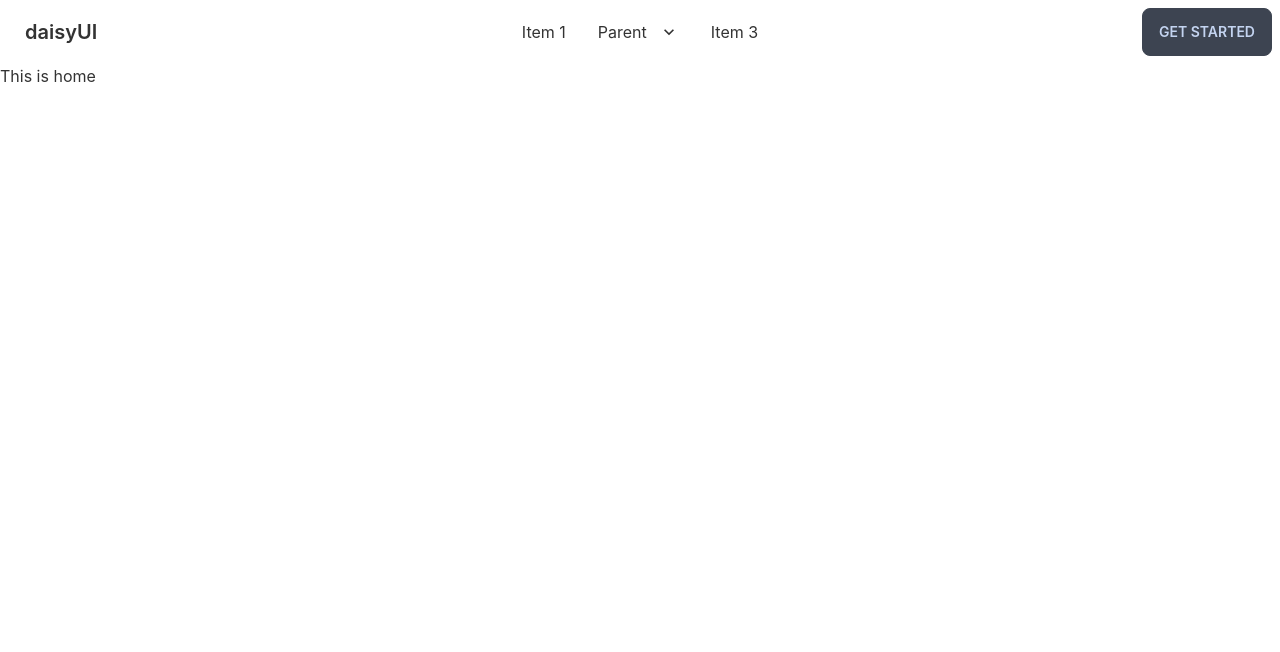
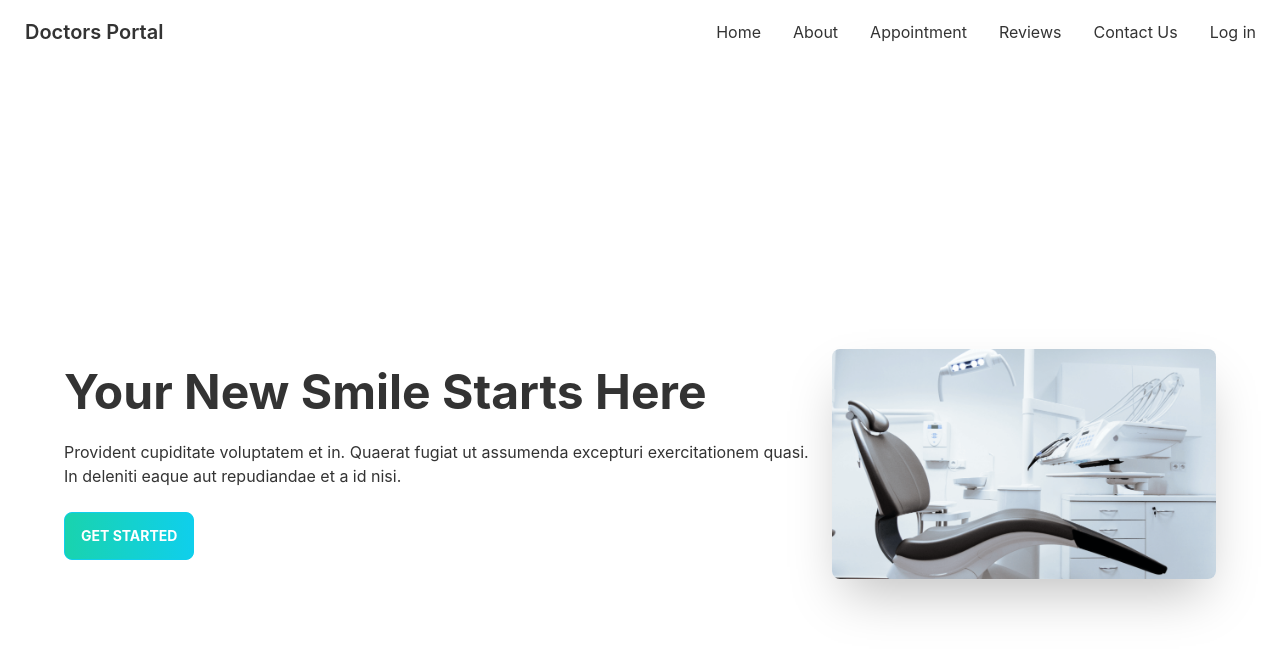
Before and after one commit to Easrib/doctors-portal-client, a React (Create React App) app: page / in a window 1280 px wide. Shown: the top 652 px of the page. Built offline with nearby package versions, Linux system fonts and the light colour scheme.

Commit message:
banner added

```diff
--- a/src/App.js
+++ b/src/App.js
@@ -4,6 +4,7 @@
 import { Route, Routes } from 'react-router-dom';
 import Home from './pages/Home/Home';
 import About from './pages/About/About';
+import Login from './Login/Login';
 
 function App() {
   return (
@@ -13,6 +14,7 @@
         <Route path='/home' element={<Home></Home>}></Route>
         <Route path='/' element={<Home></Home>}></Route>
         <Route path='/about' element={<About></About>}></Route>
+        <Route path='/login' element={<Login></Login>}></Route>
       </Routes>
     </div>
   );
--- /dev/null
+++ b/src/Login/Login.js
@@ -0,0 +1,11 @@
+import React from 'react';
+
+const Login = () => {
+    return (
+        <div>
+            <h1>This is login page</h1>
+        </div>
+    );
+};
+
+export default Login;
--- /dev/null
+++ b/src/pages/Home/Banner.js
@@ -0,0 +1,19 @@
+import React from 'react';
+import chair from '../../assets/images/chair.png'
+
+const Banner = () => {
+    return (
+        <div class="hero min-h-screen px-12">
+            <div class="hero-content flex-col lg:flex-row-reverse">
+                <img src={chair} class="max-w-sm rounded-lg shadow-2xl" />
+                <div>
+                    <h1 class="text-5xl font-bold">Your New Smile Starts Here</h1>
+                    <p class="py-6">Provident cupiditate voluptatem et in. Quaerat fugiat ut assumenda excepturi exercitationem quasi. In deleniti eaque aut repudiandae et a id nisi.</p>
+                    <button class="btn btn-primary uppercase text-white font-bold bg-gradient-to-r from-secondary to-primary">Get Started</button>
+                </div>
+            </div>
+        </div>
+    );
+};
+
+export default Banner;
--- a/src/pages/Home/Home.js
+++ b/src/pages/Home/Home.js
@@ -1,9 +1,10 @@
 import React from 'react';
+import Banner from './Banner';
 
 const Home = () => {
     return (
         <div>
-            <h2>This is home</h2>
+            <Banner></Banner>
         </div>
     );
 };
--- /dev/null
+++ b/src/pages/Home/Info.js
@@ -0,0 +1,11 @@
+import React from 'react';
+
+const Info = () => {
+    return (
+        <div>
+
+        </div>
+    );
+};
+
+export default Info;
--- /dev/null
+++ b/src/pages/Home/Infocard.js
@@ -0,0 +1,11 @@
+import React from 'react';
+
+const Infocard = () => {
+    return (
+        <div>
+
+        </div>
+    );
+};
+
+export default Infocard;
--- a/src/pages/Shared/Navbar.js
+++ b/src/pages/Shared/Navbar.js
@@ -1,6 +1,15 @@
 import React from 'react';
+import { Link } from 'react-router-dom';
 
 const Navbar = () => {
+    const menuItems = <>
+        <li><Link to='/'>Home</Link></li>
+        <li><Link to='/about'>About</Link></li>
+        <li><Link to='/appointment'>Appointment</Link></li>
+        <li><Link to='/reviews'>Reviews</Link></li>
+        <li><Link to='/contact'>Contact Us</Link></li>
+        <li><Link to='/login'>Log in</Link></li>
+    </>
     return (
         <div class="navbar bg-base-100">
             <div class="navbar-start">
@@ -9,40 +18,15 @@
                         <svg xmlns="http://www.w3.org/2000/svg" class="h-5 w-5" fill="none" viewBox="0 0 24 24" stroke="currentColor"><path stroke-linecap="round" stroke-linejoin="round" stroke-width="2" d="M4 6h16M4 12h8m-8 6h16" /></svg>
                     </label>
                     <ul tabindex="0" class="menu menu-compact dropdown-content mt-3 p-2 shadow bg-base-100 rounded-box w-52">
-        <li><a>Item 1</a></li>
-        <li tabindex="0">
-          <a class="justify-between">
-            Parent
-            <svg class="fill-current" xmlns="http://www.w3.org/2000/svg" width="24" height="24" viewBox="0 0 24 24"><path d="M8.59,16.58L13.17,12L8.59,7.41L10,6L16,12L10,18L8.59,16.58Z"/></svg>
-          </a>
-          <ul class="p-2">
-            <li><a>Submenu 1</a></li>
-            <li><a>Submenu 2</a></li>
-          </ul>
-        </li>
-        <li><a>Item 3</a></li>
+                        {menuItems}
                     </ul>
                 </div>
-    <a class="btn btn-ghost normal-case text-xl">daisyUI</a>
+                <a class="btn btn-ghost normal-case text-xl">Doctors Portal</a>
             </div>
-  <div class="navbar-center hidden lg:flex">
+            <div class="navbar-end hidden lg:flex">
                 <ul class="menu menu-horizontal p-0">
-      <li><a>Item 1</a></li>
-      <li tabindex="0">
-        <a>
-          Parent
-          <svg class="fill-current" xmlns="http://www.w3.org/2000/svg" width="20" height="20" viewBox="0 0 24 24"><path d="M7.41,8.58L12,13.17L16.59,8.58L18,10L12,16L6,10L7.41,8.58Z"/></svg>
-        </a>
-        <ul class="p-2">
-          <li><a>Submenu 1</a></li>
-          <li><a>Submenu 2</a></li>
+                    {menuItems}
                 </ul>
-      </li>
-      <li><a>Item 3</a></li>
-    </ul>
-  </div>
-  <div class="navbar-end">
-    <a class="btn">Get started</a>
             </div>
         </div>
     );
```
Lines whose indentation alone changed are shown as unchanged.
